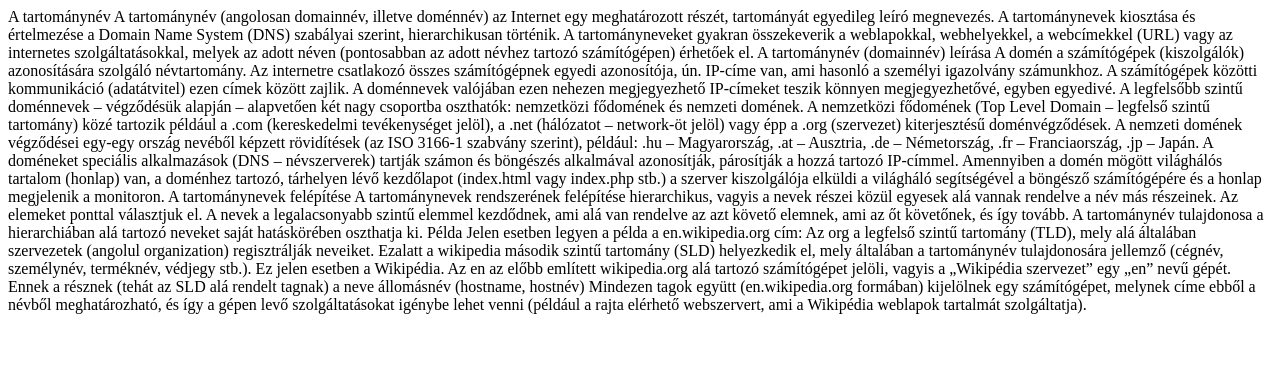
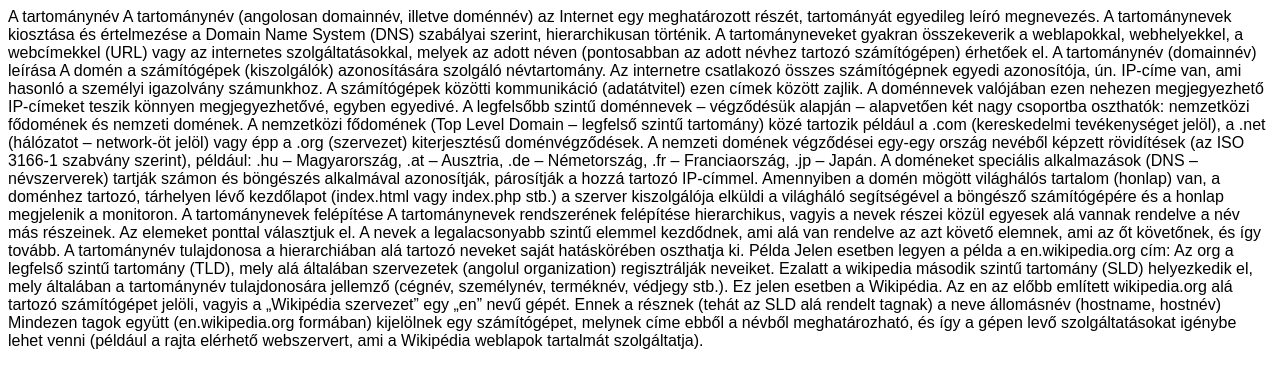
Before and after one commit to papairoland/tartomanynev, a plain HTML site: page index.html in a window 1280 px wide. Drawn offline with Linux system fonts and the light colour scheme.

Commit message:
elso harom feladat

```diff
--- a/index.html
+++ b/index.html
@@ -1,7 +1,9 @@
 <!DOCTYPE html>
-<html>
-
+<meta charset="utf-8">
+<html lang="hu">
+<link rel="stylesheet" href="styles.css">
 <head>
+  <title>A tartománynév</title>
 </head>
 
 <body>
```
